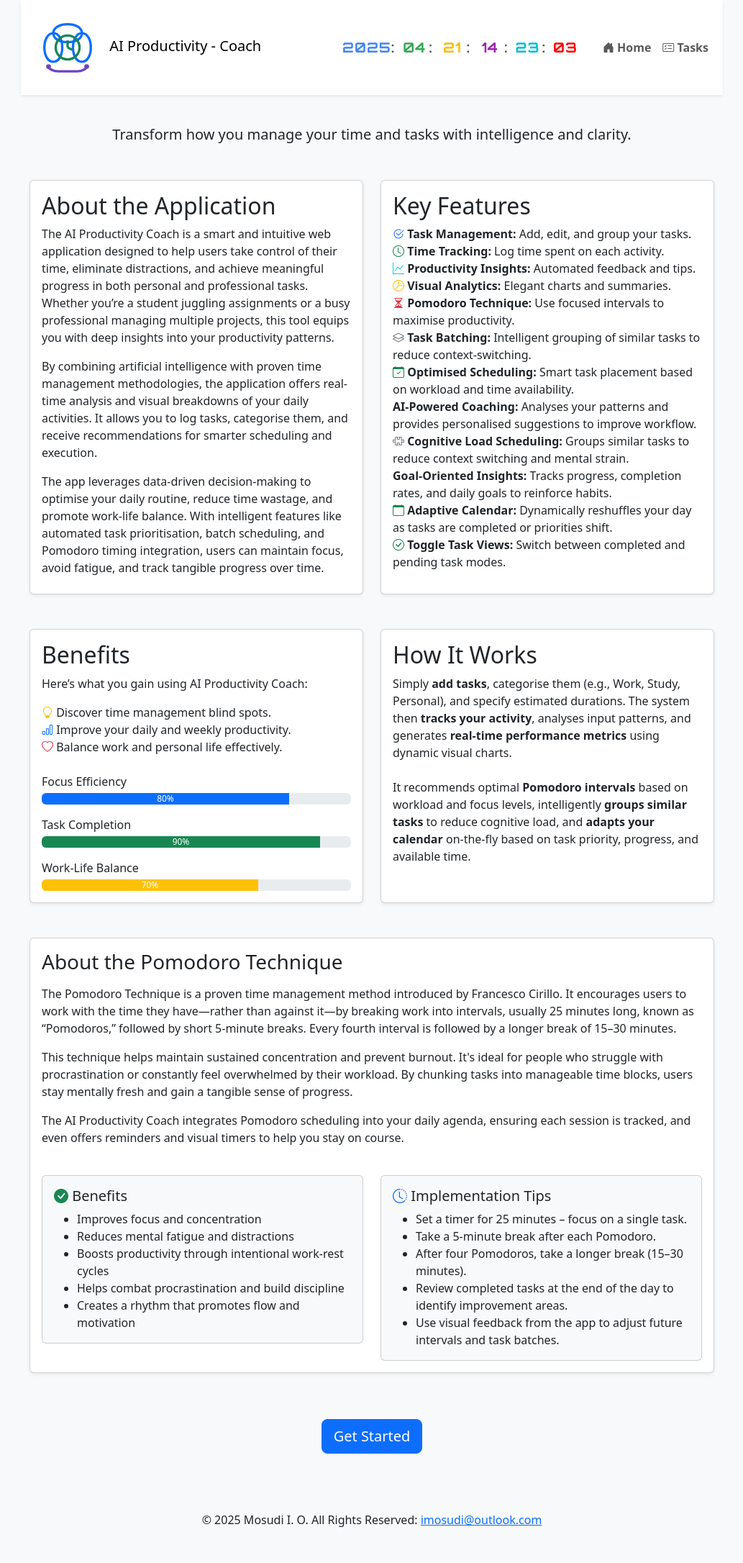
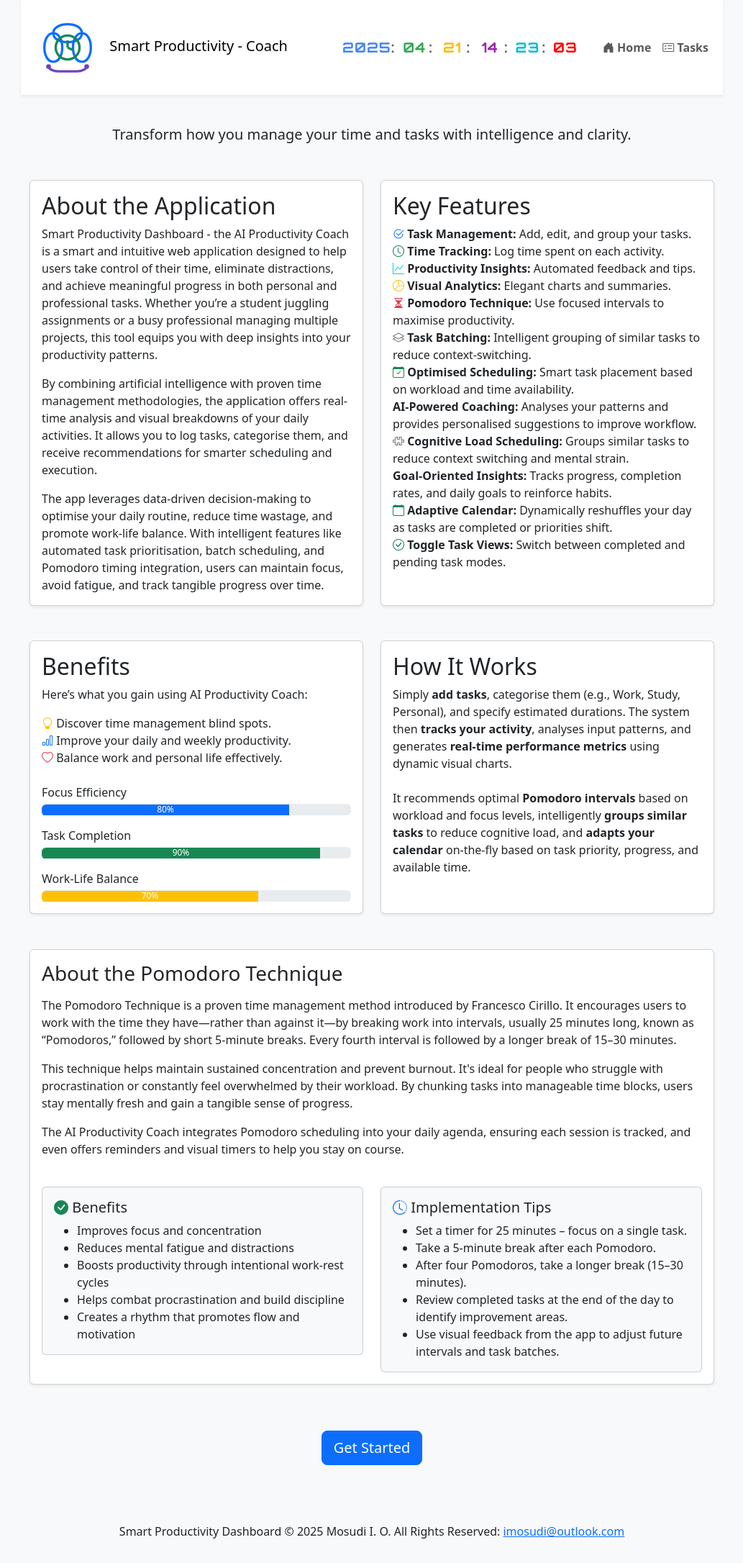
Before and after one commit to imosudi/AI-Based-Productivity-Coach, a Flask app: page / in a window 1280 px wide. Shown: the whole page at 72% size, without its empty margins (123-1156 px from the left). Before the commit the page ends 2122 px from the top, so only its background shows below. Run offline with Flask 3, Linux system fonts and the light colour scheme; some libraries are stand-ins or nearby versions.

Commit message:
Frontend updates

```diff
--- a/app/templates/base.html
+++ b/app/templates/base.html
@@ -4,7 +4,7 @@
 <html lang="en">
 <head>
     {% block title %}
-        <title>AI Productivity Coach {% block page %} {% endblock %}</title>
+        <title>Smart Productivity Dashboard - The AI Productivity Coach {% block page %} {% endblock %}</title>
     {% endblock %}
     <meta charset="UTF-8">
     <meta name="viewport" content="width=device-width, initial-scale=1.0">
@@ -163,7 +163,7 @@
             <div class="container-fluid">
                 <a class="navbar-brand" href="#">
                     {% include 'include/icon.html' %}
-                    AI Productivity - {% block page_header %}{% endblock %}
+                    Smart Productivity - {% block page_header %}{% endblock %}
                 </a>
                 <button class="navbar-toggler" type="button" data-bs-toggle="collapse" data-bs-target="#navbarSupportedContent"
                     aria-controls="navbarSupportedContent" aria-expanded="false" aria-label="Toggle navigation">
@@ -203,7 +203,7 @@
     </div>
 
     <footer class="text-center">
-        <p>&copy; {{ moment().format('YYYY') }} Mosudi I. O. All Rights Reserved:
+        <p>Smart Productivity Dashboard &copy; {{ moment().format('YYYY') }} Mosudi I. O. All Rights Reserved:
             <a href="mailto:imosudi@outlook.com">imosudi@outlook.com</a>
         </p>
     </footer>
--- a/app/templates/dashboard.html
+++ b/app/templates/dashboard.html
@@ -55,7 +55,7 @@
                             <input type="hidden" name="end_time" value="{{ time }}">
                         {% endfor %}
 
-                        <button type="submit" class="btn btn-success w-100">Optimize My Schedule</button>
+                        <button type="submit" class="btn btn-success w-100">Optimise My Schedule</button>
                     </form>
                 </div>
                 <div class="col-md-6">
--- a/app/templates/index.html
+++ b/app/templates/index.html
@@ -15,7 +15,7 @@
                 <div class="card-body">
                     <h2 class="card-title">About the Application</h2>
                     <p class="card-text text-justify">
-                        The AI Productivity Coach is a smart and intuitive web application designed to help users take control of their time, eliminate distractions, and achieve meaningful progress in both personal and professional tasks. Whether you’re a student juggling assignments or a busy professional managing multiple projects, this tool equips you with deep insights into your productivity patterns.
+                        Smart Productivity Dashboard - the AI Productivity Coach is a smart and intuitive web application designed to help users take control of their time, eliminate distractions, and achieve meaningful progress in both personal and professional tasks. Whether you’re a student juggling assignments or a busy professional managing multiple projects, this tool equips you with deep insights into your productivity patterns.
                     </p>
                     <p class="card-text text-justify">
                         By combining artificial intelligence with proven time management methodologies, the application offers real-time analysis and visual breakdowns of your daily activities. It allows you to log tasks, categorise them, and receive recommendations for smarter scheduling and execution.
--- a/app/templates/pomodoro_settings.html
+++ b/app/templates/pomodoro_settings.html
@@ -1,6 +1,6 @@
 {% extends "base.html" %}
 {% block page %} - Pomodoro Technique Settings{% endblock %}
-{% block page_header %} Pomodoro Technique Settings  {% endblock %}
+{% block page_header %} Pomodoro  {% endblock %}
 {% block content %}
 <div class="container py-3">
     <div class="card shadow p-4">
```
Also changed, not shown: README.md, app/static/charts/bar_chart.png, app/static/charts/pie_chart.png.
